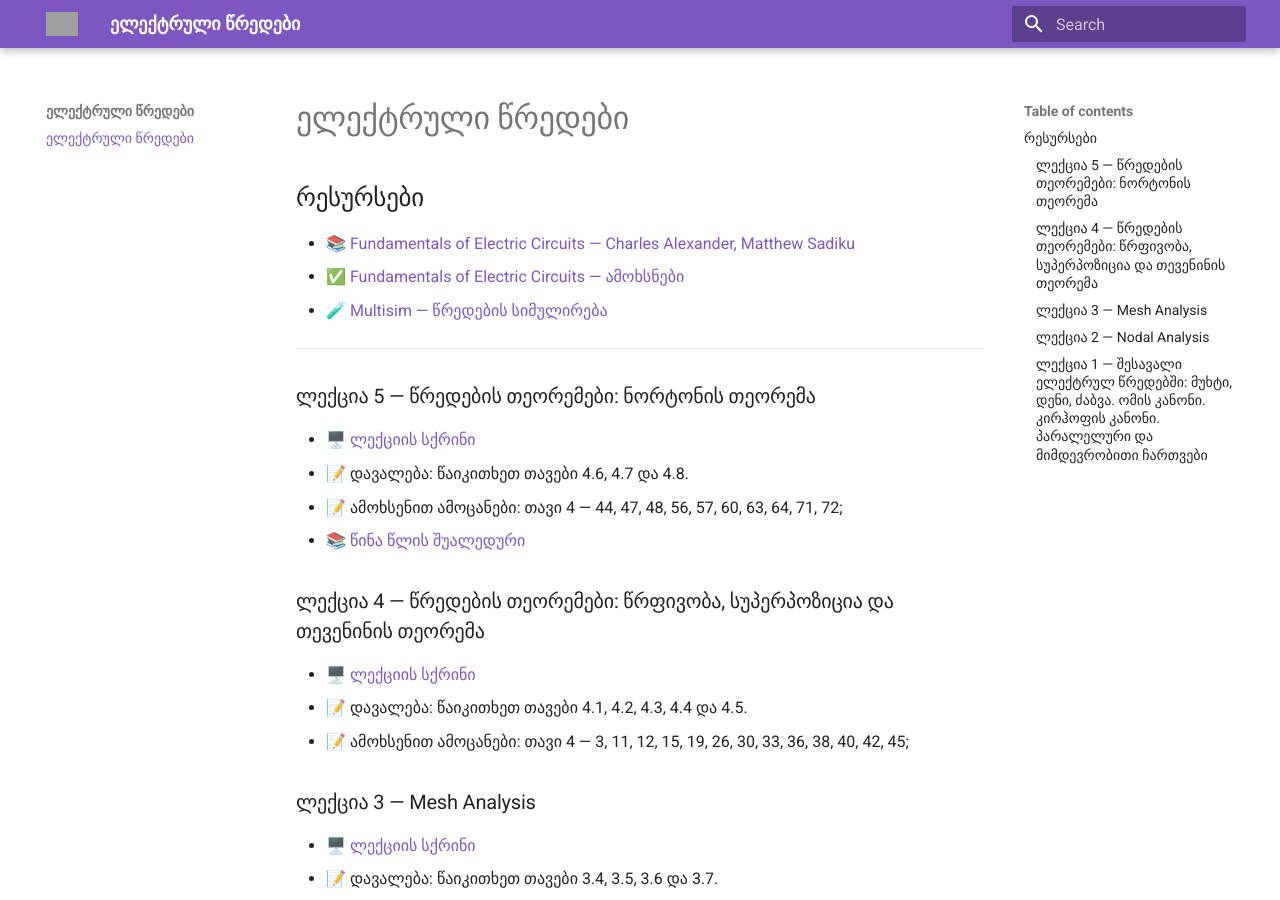
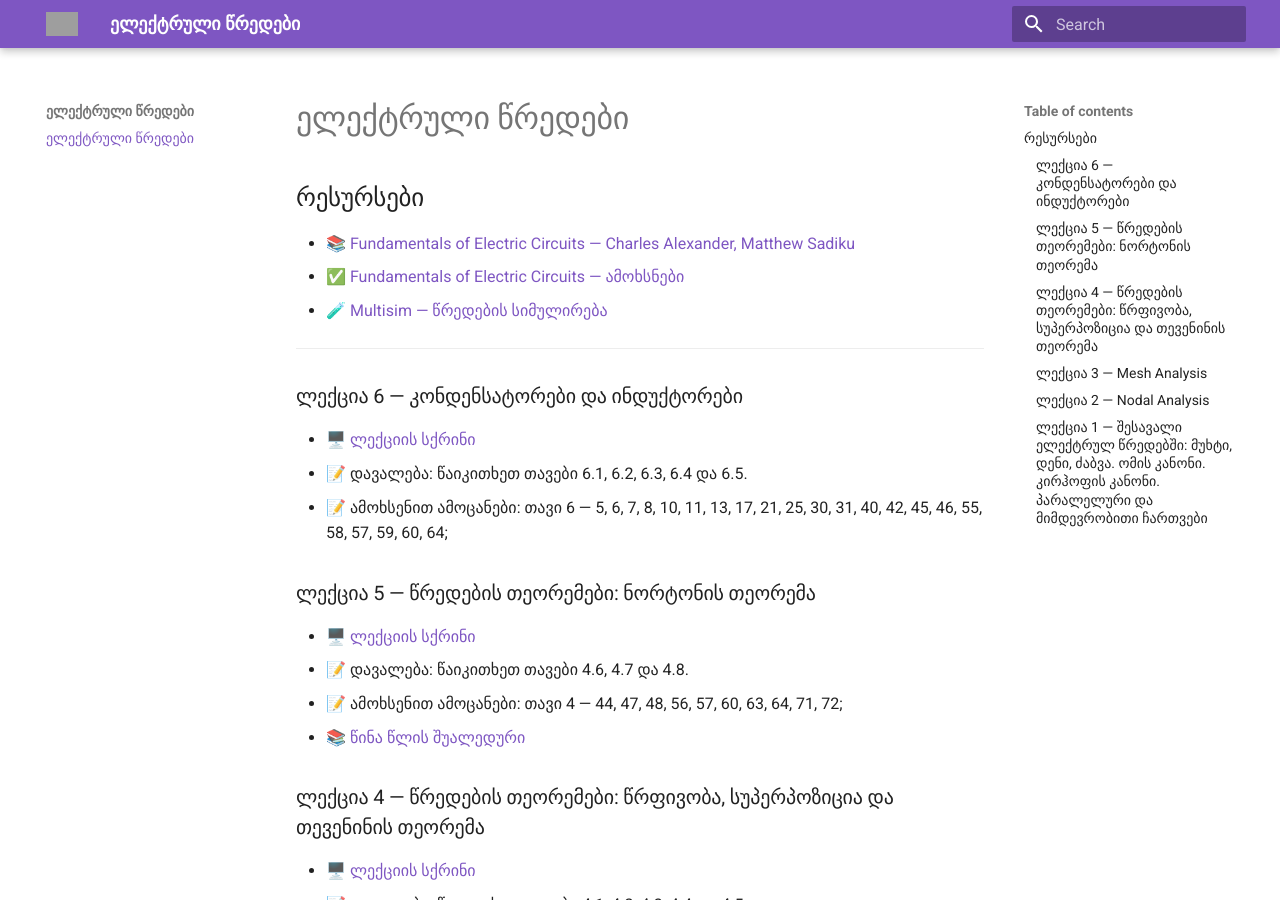
Before and after one commit to gugavar/electrical-circuits-bse-2026, an MkDocs documentation site: the page built from docs/index.md, in a window 1280 px wide and 900 px high. Built offline with MkDocs 1.6.1 and Material for MkDocs 9.7.7, drawn with Linux system fonts in a browser that asks for light colours; grey boxes are pictures that could not be loaded.

Commit message:
Update index.md

```diff
--- a/docs/index.md
+++ b/docs/index.md
@@ -7,6 +7,12 @@
 - 🧪 [Multisim — წრედების სიმულირება](https://www.multisim.com/)
 
 ---
+### ლექცია 6 — კონდენსატორები და ინდუქტორები
+
+- 🖥️ [ლექციის სქრინი](https://drive.google.com/file/d/1YVu7fhKoK3m9AyZNVK9QCELSkBieGCTn/view?usp=drive_link)
+- 📝 დავალება: წაიკითხეთ თავები 6.1, 6.2, 6.3, 6.4 და 6.5.
+- 📝 ამოხსენით ამოცანები: თავი 6 — 5, 6, 7, 8, 10, 11, 13, 17, 21, 25, 30, 31, 40, 42, 45, 46, 55, 58, 57, 59, 60, 64;
+
 ### ლექცია 5 — წრედების თეორემები: ნორტონის თეორემა
 
 - 🖥️ [ლექციის სქრინი](https://drive.google.com/file/d/1-2uMyqByBAwClK8wHvrG9519ueMwDGLo/view?usp=drive_link)
```
